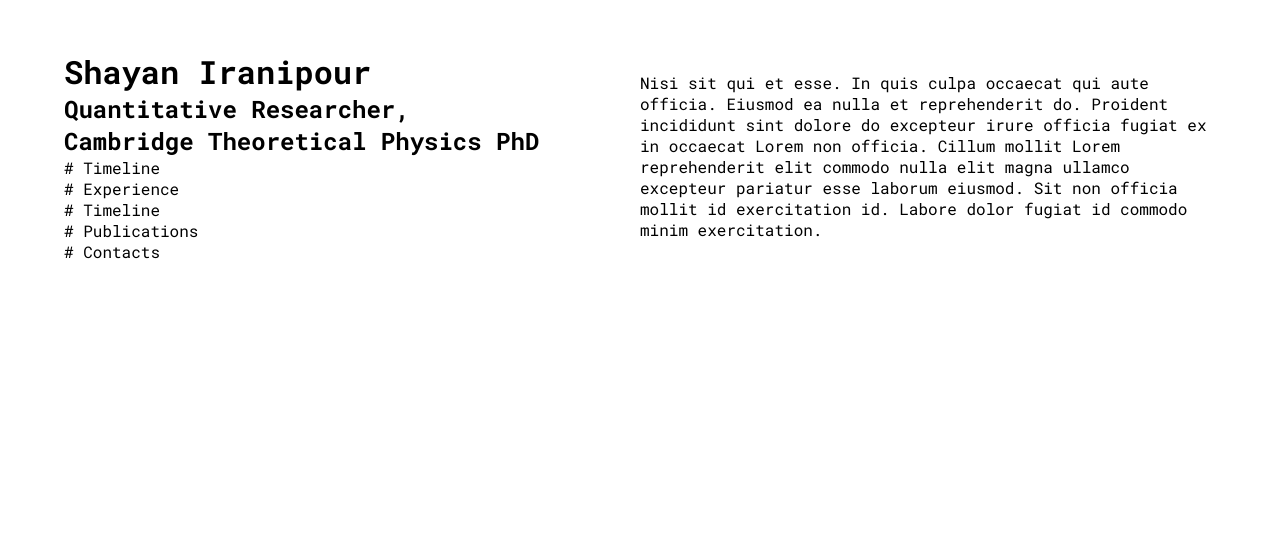
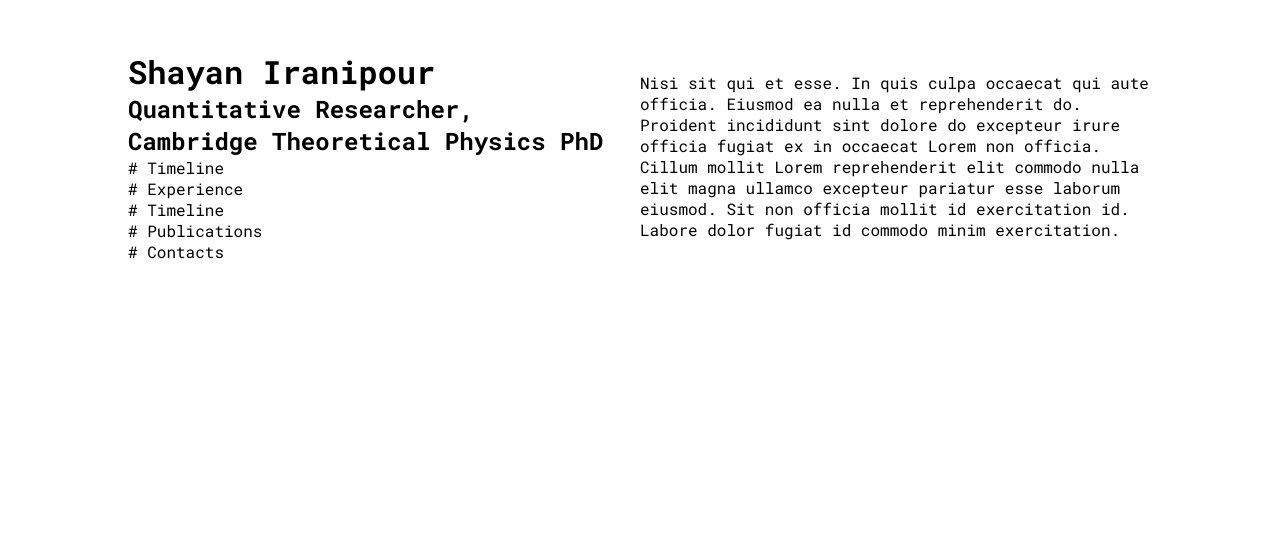
Before and after one commit to siranipour/website, a React (Vite) app in the folder website/: page / in a window 1280 px wide. Shown: the part 244-800 px from the top of the page. Built offline with nearby package versions, Linux system fonts and the light colour scheme.

Commit message:
Handle margins better

```diff
--- a/website/src/App.css
+++ b/website/src/App.css
@@ -1,9 +1,9 @@
+:root {
+    margin: 10%;
+    margin-top: 0;
+}
+
 *, *::after, *::before {
     margin: 0;
     box-sizing: border-box;
 }
-
-body > div{
-    padding-left: 5dvw;
-    padding-right: 5dvw;
-}
```
